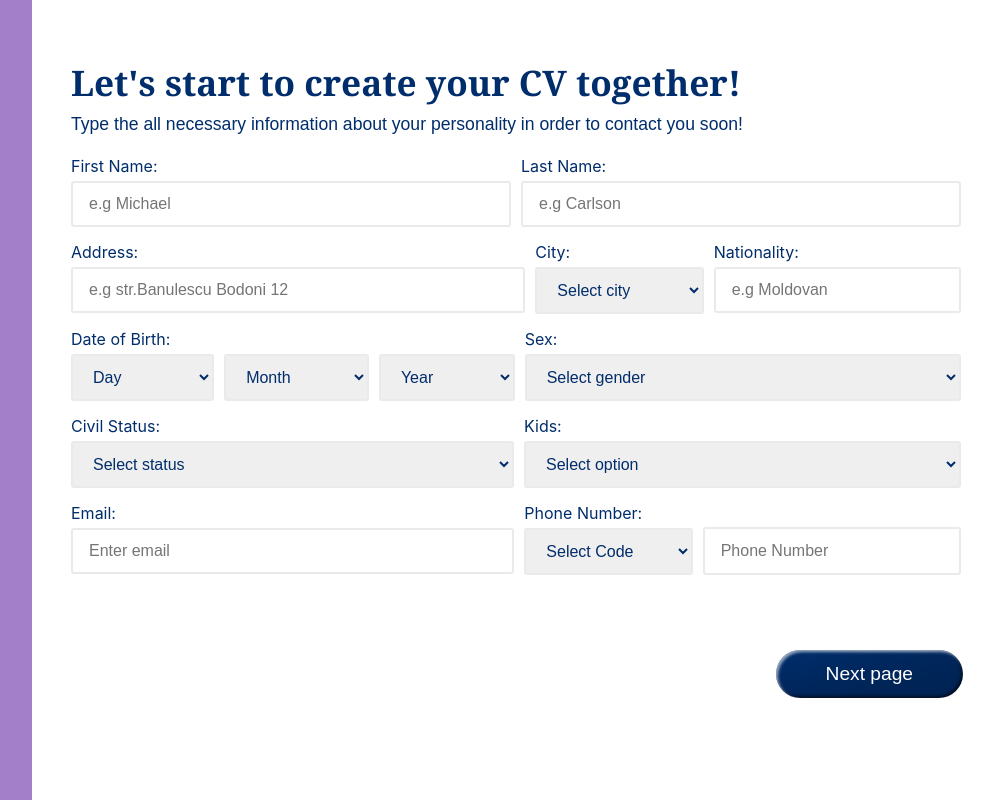
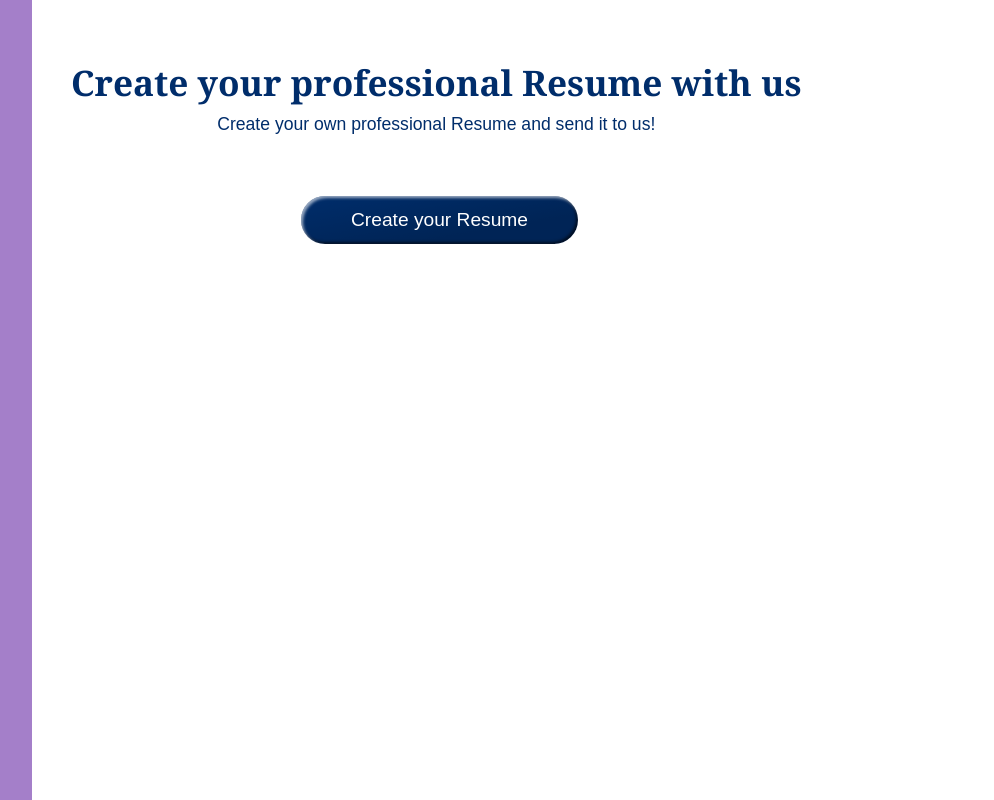
Before and after one commit to VMM-MMV/CV-App, a React (Create React App) app in the folder app/: page / in a window 1280 px wide. Shown: the whole page, without its empty margins (208-1202 px from the left). Built offline with nearby package versions, Linux system fonts and the light colour scheme.

Commit message:
Created the Initial page from where you could start to create your CV

```diff
--- a/app/src/App.css
+++ b/app/src/App.css
@@ -145,6 +145,10 @@ h1, h2 {
   font-weight: 700;
   line-height: 1.2;
   color: #002d6b;
+}
+
+.initial {
+  text-align: center;
 }
 
 .main-page {
@@ -397,6 +401,11 @@ h1, h2 {
   margin-left: 0;
 }
 
+.button-create {
+  margin-top: 40px;
+  margin-left: 230px;
+}
+
 .first-page .button-next {
   margin-left: auto;
 }
--- a/app/src/App.js
+++ b/app/src/App.js
@@ -1,6 +1,7 @@
 import React, { useState, useRef } from 'react';
 import './App.css';
 import Navbar from './Navbar';
+import Initial from './Initial'
 import PersonForm from './PersonForm';
 import Education from './Education';
 import Experience from './Experience';
@@ -12,8 +13,8 @@ import Finalize from './Finalize';
 import axios from 'axios';
 
 function App() {
-  const steps = ['person', 'education', 'experience', 'skills', 'languages', 'hobby', 'achievements', 'finalize'];
-  const [currentForm, setCurrentForm] = useState('person');
+  const steps = ['initial', 'person', 'education', 'experience', 'skills', 'languages', 'hobby', 'achievements', 'finalize'];
+  const [currentForm, setCurrentForm] = useState('initial');
 
   const [collectedData, setCollectedData] = useState({
     person: {},
@@ -26,6 +27,10 @@ function App() {
   });
 
   const childFormRef = useRef();
+
+  const handleStartClick = () => {
+    setCurrentForm('person');
+  };
 
   const handleNextClick = () => {
     // Try/Catch because not all forms may have 'handleData()' method.
@@ -105,6 +110,7 @@ function App() {
   return (
     <div className="App">
       <div className="opacity">
+        {currentForm === 'initial' && <Initial onStartClick={handleStartClick}/>}
         {currentForm === 'person' && <PersonForm ref={childFormRef} onDataCollected={onDataCollected} data={collectedData.person}/>}
         {currentForm === 'education' && <Education ref={childFormRef} onDataCollected={onDataCollected} data={collectedData.education}/>}
         {currentForm === 'experience' && <Experience ref={childFormRef} onDataCollected={onDataCollected} data={collectedData.experience}/>}
@@ -119,19 +125,21 @@ function App() {
               <div className="space">
                 <div className="form">
                   <div className={`button-submit ${currentForm === 'person' ? 'first-page' : ''}`}>
-                    {currentForm !== 'person' && (
+                    {steps.indexOf(currentForm) > steps.indexOf('person') && (
                         <button onClick={handleBackClick} className="button-field button-back" type="button">
                           Back
                         </button>
                     )}
-                    {isFinalizePage ? (
+                    {steps.indexOf(currentForm) >= steps.indexOf('person') && (
+                      isFinalizePage ? (
                         <button onClick={handleFinalSubmit} className="button-field button-next" type="button">
                           Submit
                         </button>
-                    ) : (
+                      ) : (
                         <button onClick={handleNextClick} className="button-field button-next" type="button">
                           Next page
                         </button>
+                      )
                     )}
                   </div>
                 </div>
--- /dev/null
+++ b/app/src/Initial.js
@@ -0,0 +1,21 @@
+import React from 'react';
+
+function Initial({ onStartClick }) {
+    return (
+        <div id="parent">
+            <div className="aside-right">
+                <div className="container">
+                    <div className="main-page">
+                        <div className="space">
+                            <h1 className="page-title initial">Create your professional Resume with us</h1>
+                            <h2 className="sub-title initial">Create your own professional Resume and send it to us!</h2>
+                            <button onClick={onStartClick} className="button-field button-create">Create your Resume</button>
+                        </div>
+                    </div>
+                </div>
+            </div>
+        </div>
+    );
+}
+
+export default Initial;
```
